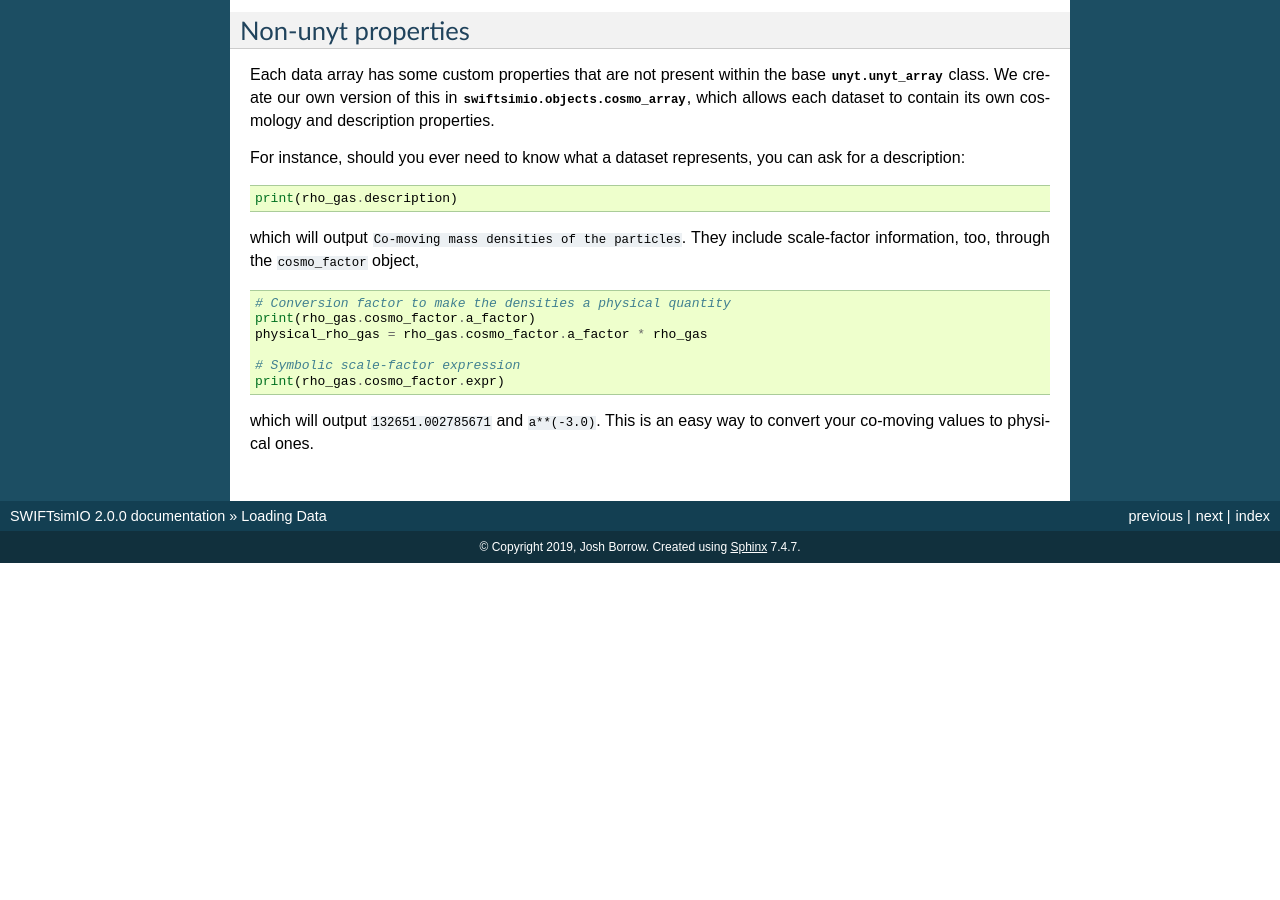
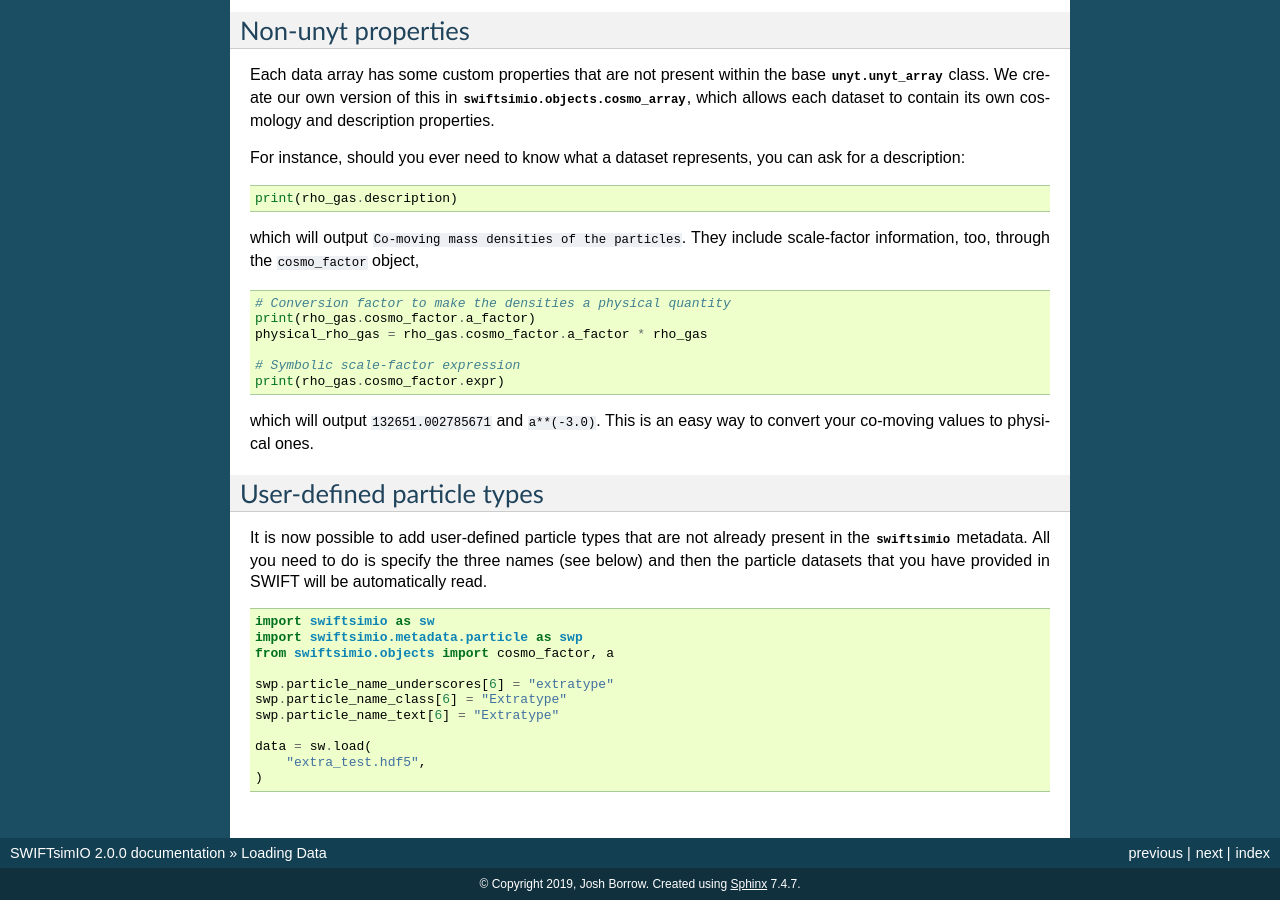
Before and after one commit to SWIFTSIM/swiftsimio, a Sphinx documentation site: the page built from docs/source/loading_data/index.rst, in a window 1280 px wide and 900 px high, scrolled down 2592 px. Built offline with Sphinx 7.4.7, drawn with Linux system fonts in a browser that asks for light colours; pages that are not in the unit, such as notebooks, are missing from menus; the version number is read from the project's files by our own code; before the commit the page ends 3155 px from its top, so only the background shows below that; some of the changed text lies outside the part shown.

Commit message:
Added information on user-defined particle tpyes

```diff
--- a/docs/source/loading_data/index.rst
+++ b/docs/source/loading_data/index.rst
@@ -199,3 +199,26 @@ scale-factor information, too, through the ``cosmo_factor`` object,
 
 which will output ``132651.002785671`` and ``a**(-3.0)``. This is an easy way
 to convert your co-moving values to physical ones.
+
+
+User-defined particle types
+---------------------------
+
+It is now possible to add user-defined particle types that are not already
+present in the :mod:`swiftsimio` metadata. All you need to do is specify the
+three names (see below) and then the particle datasets that you have provided
+in SWIFT will be automatically read.
+
+.. code-block:: python
+
+   import swiftsimio as sw
+   import swiftsimio.metadata.particle as swp
+   from swiftsimio.objects import cosmo_factor, a
+
+   swp.particle_name_underscores[6] = "extratype"
+   swp.particle_name_class[6] = "Extratype"
+   swp.particle_name_text[6] = "Extratype"
+
+   data = sw.load(
+       "extra_test.hdf5",
+   )
```
